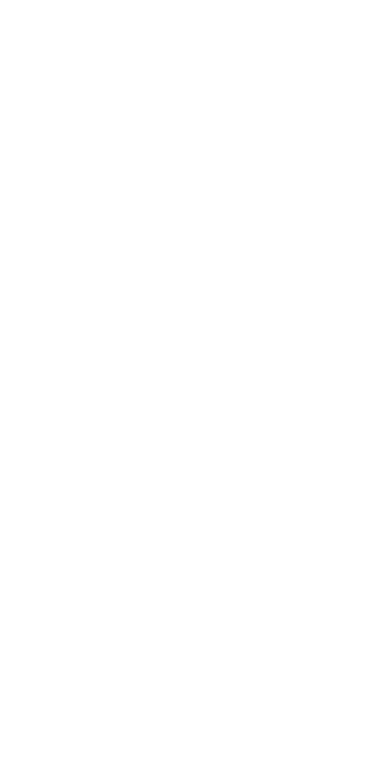
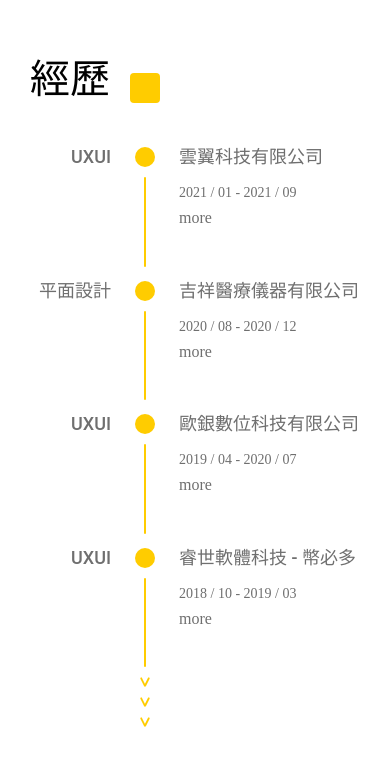
Before and after one commit to LizzzYu/ingrid-portfolio-react-v2, a React (Create React App) app: page / in a window 390 px wide. Shown: the part 2586-3352 px from the top of the page. Before the commit the page ends 2532 px from the top, so only its background shows below. Built offline with nearby package versions, Linux system fonts and the light colour scheme.

Commit message:
finish experience mobile version

```diff
--- a/src/components/Experience/ExperienceFragment/ExperienceItem.tsx
+++ b/src/components/Experience/ExperienceFragment/ExperienceItem.tsx
@@ -15,6 +15,10 @@
   column-gap: 50px;
   height: 100%;
   justify-content: center;
+
+  @media screen and (max-width: ${BREAK_POINT.mobile}px) {
+    column-gap: 20px;
+  }
 `;
 
 const Title = styled.h2`
@@ -23,6 +27,11 @@
   width: 300px;
   color: var(--grey);
   margin: 0;
+
+  @media screen and (max-width: ${BREAK_POINT.mobile}px) {
+    font-size: 18px;
+    width: 180px;
+  }
 `;
 
 const TitleLeft = styled(Title)`
@@ -30,6 +39,10 @@
 
   @media screen and (max-width: ${BREAK_POINT.tablet}px) {
     width: 100px;
+  }
+
+  @media screen and (max-width: ${BREAK_POINT.mobile}px) {
+    width: 80px;
   }
 `;
 
@@ -62,6 +75,10 @@
   @media screen and (max-width: ${BREAK_POINT.tablet}px) {
     width: 240px;
   }
+
+  @media screen and (max-width: ${BREAK_POINT.mobile}px) {
+    width: 180px;
+  }
 `;
 
 const PeriodText = styled.p`
@@ -69,6 +86,10 @@
 
   padding-top: 10px;
   color: var(--grey);
+
+  @media screen and (max-width: ${BREAK_POINT.mobile}px) {
+    font-size: 14px;
+  }
 `;
 
 type ExperienceItemProps = {
--- a/src/components/Experience/ExperienceFragment/index.tsx
+++ b/src/components/Experience/ExperienceFragment/index.tsx
@@ -19,11 +19,19 @@
     padding-top: 50px;
     height: calc(100vh - 260px);
   }
+
+  @media screen and (max-width: ${BREAK_POINT.mobile}px) {
+    padding-top: 40px;
+  }
 `;
 
 const ArrowDownImage = styled.img`
   @media screen and (max-width: ${BREAK_POINT.tablet}px) {
     padding-right: 140px;
+  }
+
+  @media screen and (max-width: ${BREAK_POINT.mobile}px) {
+    padding-right: 100px;
   }
 `;
 
--- a/src/containers/Main/index.tsx
+++ b/src/containers/Main/index.tsx
@@ -129,9 +129,9 @@
       <div ref={aboutMeRef} id={NAV.ABOUT_ME}>
         <AboutMe />
       </div>
-      {/* <div ref={experienceRef} id={NAV.EXPERIENCE}>
+      <div ref={experienceRef} id={NAV.EXPERIENCE}>
         <Experience />
-      </div> */}
+      </div>
       {/* <div ref={worksRef} id={NAV.WORKS}>
         <Works />
       </div> */}
```
